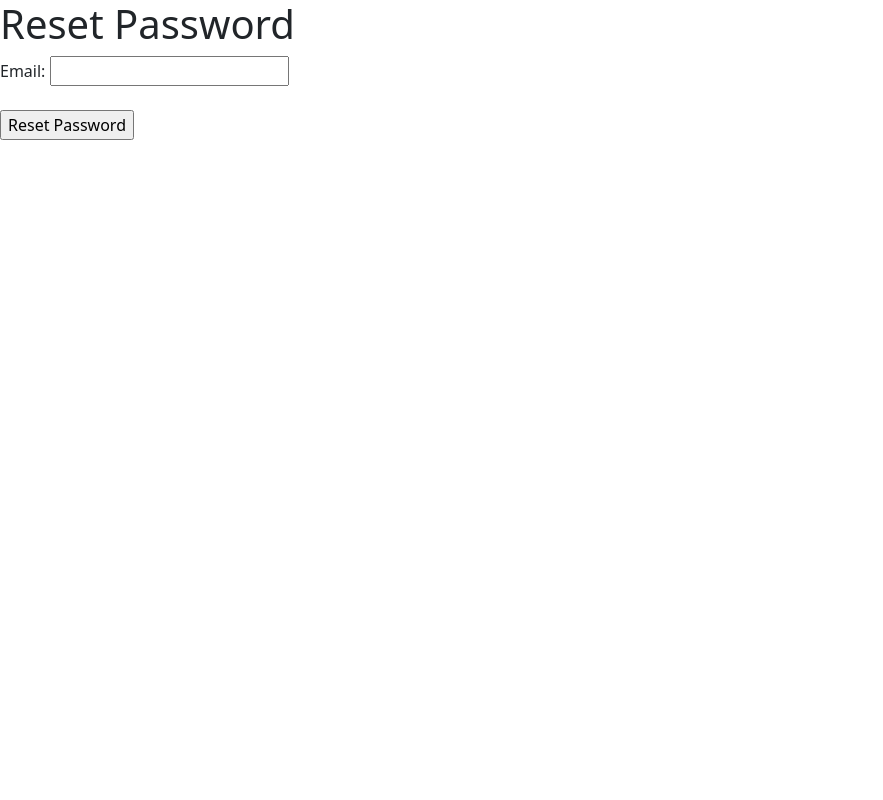
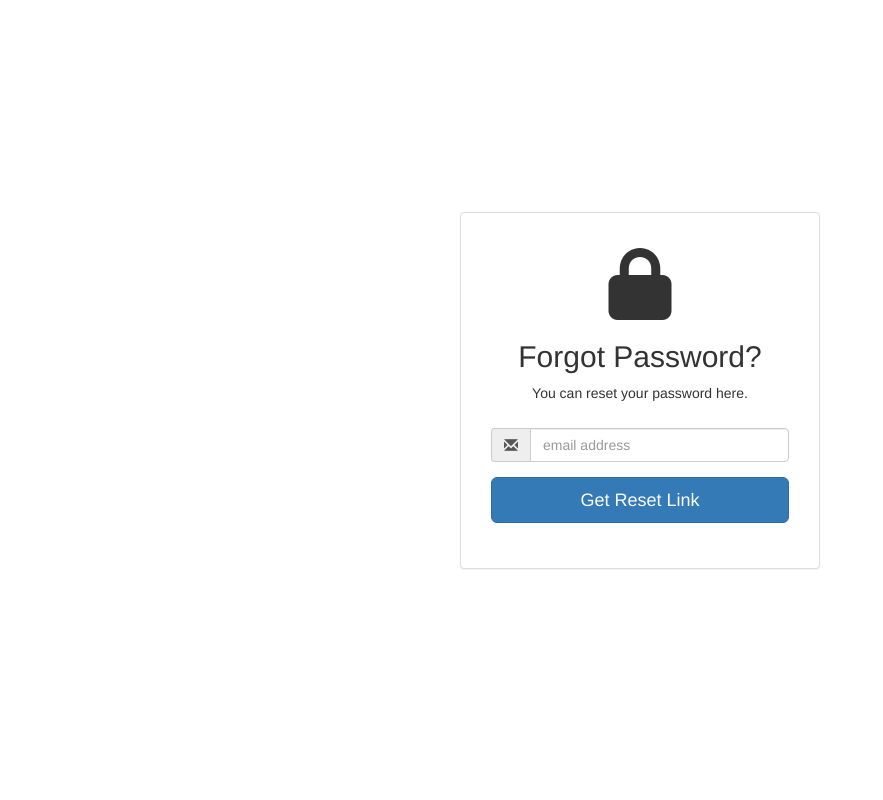
Before and after one commit to Edward-Ang/stockscreener, a Flask app: page /reset in a window 1280 px wide. Shown: the whole page, without its empty margins (0-883 px from the left). Run offline with Flask 3, Linux system fonts and the light colour scheme; some libraries are stand-ins or nearby versions.

Commit message:
forgot_ps_UI

```diff
--- a/app.py
+++ b/app.py
@@ -71,7 +71,8 @@ def reset_token(token):
         email = serializer.loads(token, salt=salt, max_age=3600)
         print(email)
     except:
-        return redirect(url_for('reset_request'))
+        flash("Link expired. Please get new reset link.")
+        return redirect(url_for('reset'))
 
     if request.method == 'POST':
         password = request.form['password']
--- /dev/null
+++ b/static/css/reset.css
@@ -0,0 +1,6 @@
+html{
+    display: flex;
+    justify-content: center;
+    align-items: center;
+    height: 100%;
+}
--- a/templates/reset.html
+++ b/templates/reset.html
@@ -2,25 +2,54 @@
 <html>
 <head>
   <meta charset="utf-8">
-  <meta name="viewport" content="width=device-width, initial-scale=1, shrink-to-fit=no">
-  <link href="https://cdn.jsdelivr.net/npm/bootstrap@5.3.0/dist/css/bootstrap.min.css" rel="stylesheet" integrity="sha384-9ndCyUaIbzAi2FUVXJi0CjmCapSmO7SnpJef0486qhLnuZ2cdeRhO02iuK6FUUVM" crossorigin="anonymous">
-  <link rel="stylesheet" href="https://cdn.jsdelivr.net/npm/bootstrap-icons@1.10.5/font/bootstrap-icons.css">
-  <link rel="stylesheet" href="{{ url_for('static', filename='fonts/icomoon/style.css')}}">
+  <meta name="viewport" content="width=device-width, initial-scale=1">
+  <meta http-equiv="X-UA-Compatible" content="ie-edge">
+  <link rel="stylesheet" href="https://maxcdn.bootstrapcdn.com/font-awesome/4.5.0/css/font-awesome.min.css">
+  <script src="https://kit.fontawesome.com/d7d8d20a77.js" crossorigin="anonymous"></script>
+  <link href="https://maxcdn.bootstrapcdn.com/bootstrap/3.3.6/css/bootstrap.min.css" rel="stylesheet">
+  <link rel="stylesheet" href="{{ url_for('static', filename='css/reset.css')}}">
   <title>Reset Password</title>
 </head>
 <body>
-    <h1>Reset Password</h1>
-    <form action="/reset_password" method="post">
-        <label for="email">Email:</label>
-        <input type="email" id="email" name="email" required><br><br>
+  <div class="container">
+    <div class="row">
+      <div class="col-md-4 col-md-offset-4">
+              <div class="panel panel-default">
+                <div class="panel-body">
+                  <div class="text-center">
+                    <h1><i class="fa-solid fa-lock fa-2x"></i></h1>
+                    <h2 class="text-center">Forgot Password?</h2>
+                    <p>You can reset your password here.</p>
+                    <div class="panel-body">
+
+                      <form id="register-form" role="form" autocomplete="off" class="form" action="/reset_password" method="post">
+
+                        <div class="form-group">
+                          <div class="input-group">
+                            <span class="input-group-addon"><i class="glyphicon glyphicon-envelope color-blue"></i></span>
+                            <input id="email" name="email" placeholder="email address" class="form-control"  type="email" required>
+                          </div>
+                        </div>
+                        <div class="form-group">
+                          <input name="recover-submit" class="btn btn-lg btn-primary btn-block" value="Get Reset Link" type="submit">
+                        </div>
+
+                        <input type="hidden" class="hide" name="token" id="token" value="">
+                      </form>
+
                       {% with messages = get_flashed_messages() %}
                       {% if messages %}
                         <div class="alert alert-warning">
-            <span><i class="bi bi-info-circle-fill"></i>&nbsp;{{ messages[0] }}</span>
+                          <span><i class="fa-solid fa-circle-info"></i>&nbsp;{{ messages[0] }}</span>
                         </div>
                       {% endif %}
                     {% endwith %}
-        <input type="submit" value="Reset Password">
-    </form>
+                    </div>
+                  </div>
+                </div>
+              </div>
+            </div>
+    </div>
+  </div>
 </body>
 </html>
```
Also changed, not shown: templates/reset_token.html (+48 -7 lines). Lines whose indentation alone changed are shown as unchanged.
